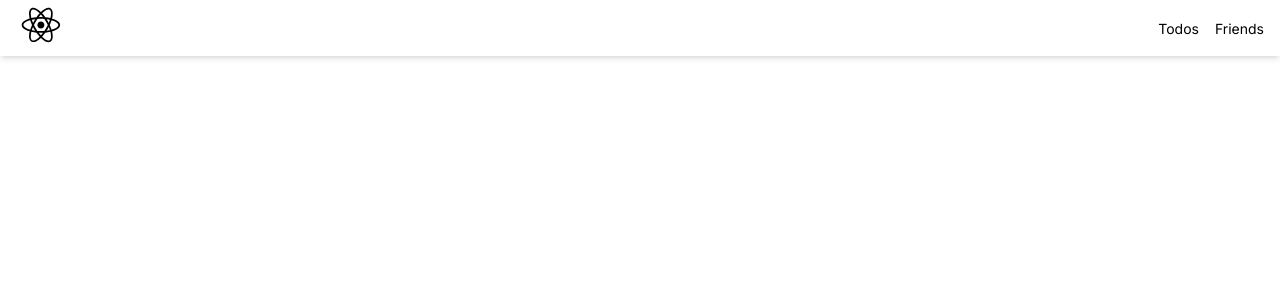
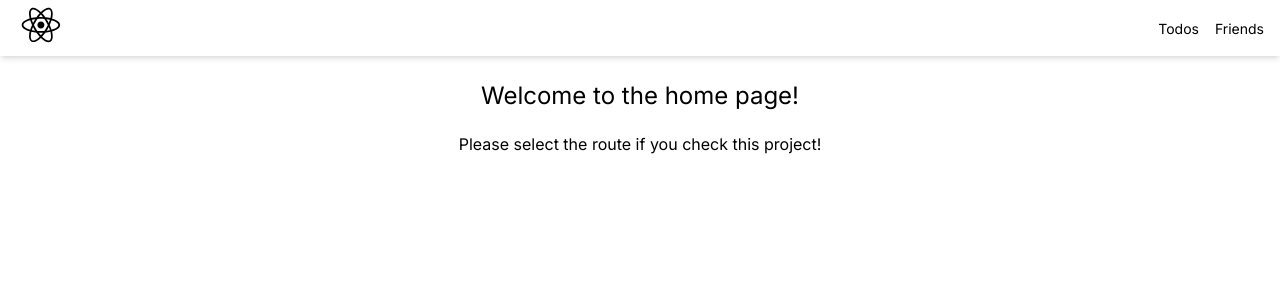
Before and after one commit to Iwakura-dev/fullstack-todo-app, a Next.js app in the folder frontend/: page / in a window 1280 px wide. Shown: the top 300 px of the page. Built offline with nearby package versions, Linux system fonts and the light colour scheme; no server answers.

Commit message:
feat: 🎸 add greetings

```diff
--- a/frontend/src/app/page.tsx
+++ b/frontend/src/app/page.tsx
@@ -1,3 +1,9 @@
+import { Main } from "@/components/Main/Main";
+
 export default function Home() {
-  return <></>;
+  return (
+    <Main title="Welcome to the home page!">
+      <p>Please select the route if you check this project!</p>
+    </Main>
+  );
 }
--- a/frontend/src/components/Main/Main.tsx
+++ b/frontend/src/components/Main/Main.tsx
@@ -8,9 +8,9 @@ export const Main = ({
   children: ReactNode;
 }) => {
   return (
-    <main className="flex flex-col justify-center items-center py-6">
+    <main className="flex flex-col justify-center items-center gap-5 py-6">
       <div>
-        <h1>{title}</h1>
+        <h1 className="text-2xl">{title}</h1>
       </div>
       {children}
     </main>
```
